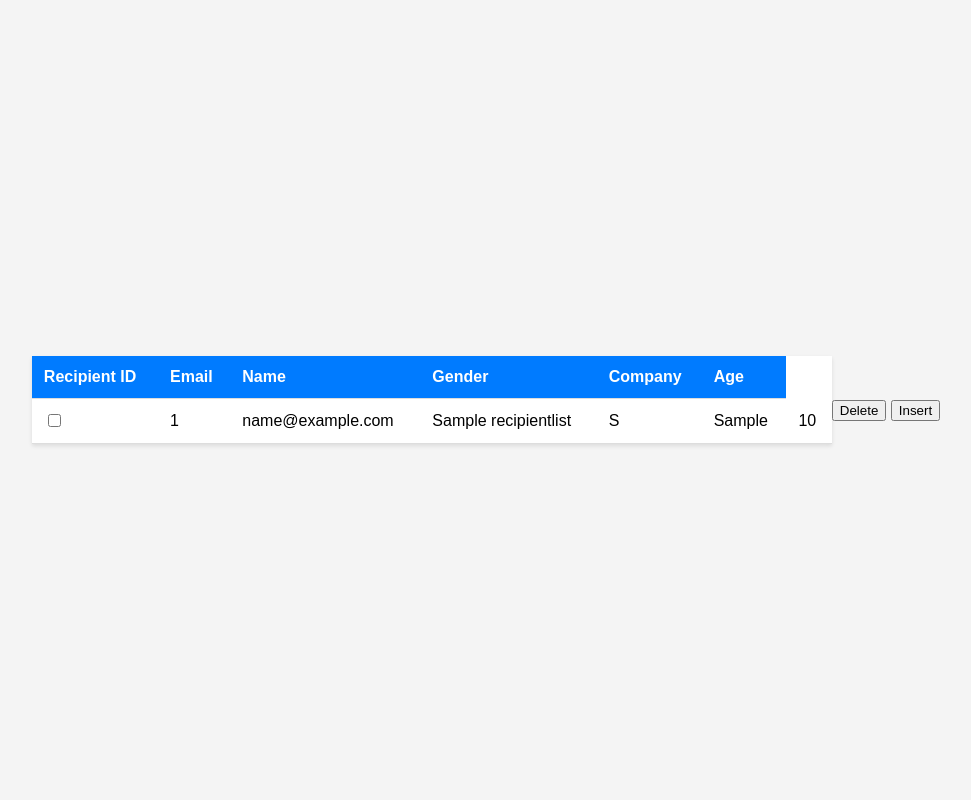
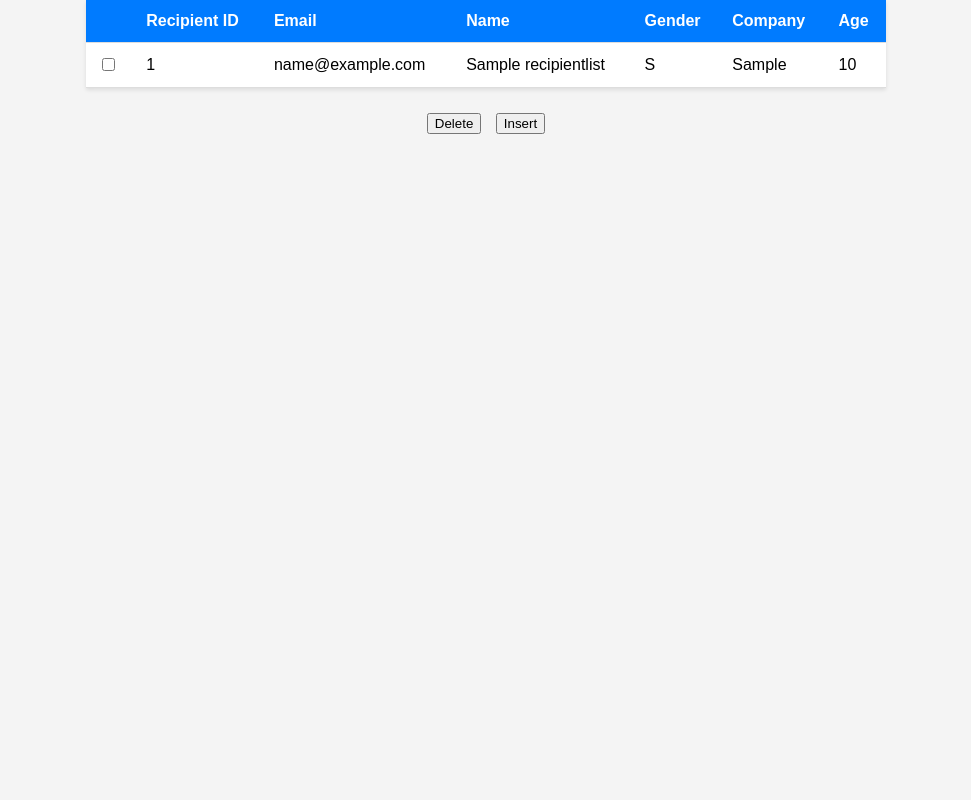
Before and after one commit to ruchikasonagote/SendBulkEmails, a Flask app: page /seeRecipientList in a window 1280 px wide. Shown: the whole page, without its empty margins (154-1125 px from the left). Run offline with Flask 3, Linux system fonts and the light colour scheme; tables that the repository leaves empty or names only in its code hold one stand-in row (values such as "Sample post"); some libraries are stand-ins or nearby versions.

Commit message:
Update seeRecipientList.html

```diff
--- a/templates/seeRecipientList.html
+++ b/templates/seeRecipientList.html
@@ -9,7 +9,7 @@
             margin: 0;
             padding: 0;
             display: flex;
-            justify-content: center;
+            flex-direction: column;
             align-items: center;
             height: 100vh;
             background-color: #f4f4f4;
@@ -20,6 +20,7 @@
             max-width: 800px;
             box-shadow: 0 2px 4px rgba(0,0,0,0.1);
             background-color: #fff;
+            margin-bottom: 20px;
         }
         th, td {
             text-align: left;
@@ -36,12 +37,19 @@
         tr:nth-child(even) {
             background-color: #f9f9f9;
         }
+        .button-container {
+            text-align: center;
+        }
+        .button-container button {
+            margin: 5px;
+        }
     </style>
 </head>
 <body>
     <table>
         <thead>
             <tr>
+                <th></th> <!-- Empty header for checkbox column -->
                 <th>Recipient ID</th>
                 <th>Email</th>
                 <th>Name</th>
@@ -65,12 +73,12 @@
         </tbody>
     </table>
 
+    <div class="button-container">
+        <button onclick="deleteRecipients()" id="deleteRecipientBtn">Delete</button>
+        <button onclick="insertRecipient()"  id="insertRecipientBtn">Insert</button>
+    </div>
+
 </body>
-
-<div style="text-align: center; margin-top: 20px;">
-    <button onclick="deleteRecipients()" id="deleteRecipientBtn">Delete</button>
-    <button onclick="insertRecipient()"  id="insertRecipientBtn">Insert</button>
-</div>
 
 <script>
     document.getElementById('insertRecipientBtn').addEventListener('click', function() {
```
